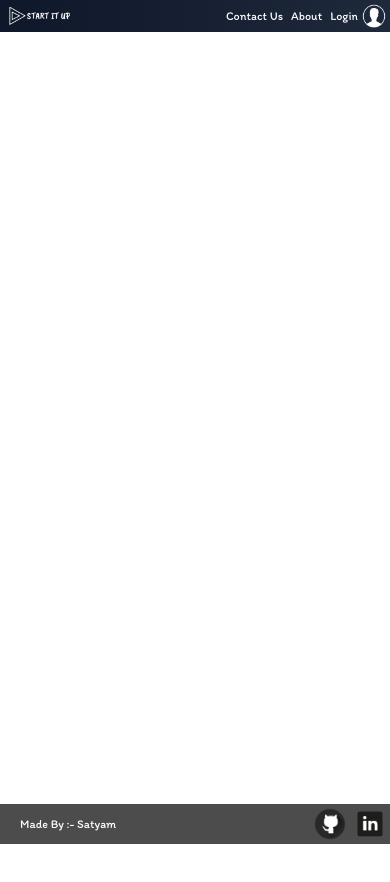
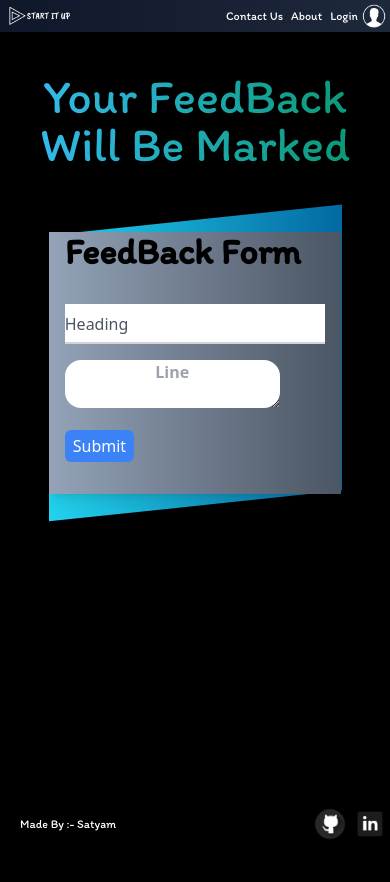
Before and after one commit to kalviumcommunity/S59_SatyamSharma_StartItUp, a React (Vite) app in the folder client/: page /feedback in a window 390 px wide. Shown: the top 882 px of the page. Before the commit the page ends 844 px from the top, so only its background shows below. Built offline with nearby package versions, Linux system fonts and the light colour scheme; a web font is replaced by a local one.

Commit message:
FeedBack Page Added

```diff
--- a/client/src/App.jsx
+++ b/client/src/App.jsx
@@ -6,6 +6,7 @@ import Footer from './components/Footer';
 import VerifiedUser from './Pages/VerifiedUser';
 import Publish from './Pages/Publish';
 import Streaming from './components/Streaming';
+import Feedback from './Pages/Feedback';
 
 
 function App() {
@@ -17,6 +18,8 @@ function App() {
         <Route path='verifiedUser' element={<VerifiedUser />} />
         <Route path='publishUser' element={<Publish />} />
         <Route path='streaming' element={<Streaming />} />
+        <Route path='feedback' element={<Feedback />} />
+
       </Routes>
       <Footer/>
     </div>
--- /dev/null
+++ b/client/src/Pages/Feedback.jsx
@@ -0,0 +1,49 @@
+import React from 'react'
+
+function Feedback() {
+  return (
+    <div className='flex items-center min-[450px]:flex-row  flex-col justify-around'>
+
+        <div className='p-1 sm:w-2/6 w-full pt-10 sm:pt-0'>
+            <h1 className='text-transparent bg-clip-text bg-gradient-to-r to-emerald-600 from-sky-400 text-5xl pt-8 p-2 lg:text-7xl xl:text-8xl font-itim text-center min-[400px]:text-7xl  sm:text-6xl '>Your FeedBack Will Be Marked</h1>
+
+        </div>
+    <div className="min-h-screen sm:w-1/2 w-3/4 m-10   flex flex-col  sm:py-12 sm:justify-center" >
+
+
+<div className="relative py-3 sm:max-w-xl sm:mx-auto">
+    <div
+        className="absolute inset-0 bg-gradient-to-r from-cyan-400 to-sky-700 shadow-lg transform -skew-y-6 sm:skew-y-0 sm:-rotate-6 sm:rounded-3xl">
+    </div>
+    <div className="relative px-4  bg-gradient-to-r from-slate-400 to-gray-600 shadow-lg sm:rounded-3xl sm:p-10">
+        <div className="max-w-md mx-auto">
+            <div>
+                <h1 className=" font-semibold font-itim text-4xl">FeedBack Form</h1>
+            </div>
+            <div className="divide-y divide-gray-200">
+    <div className="py-8 text-base leading-6 space-y-4 text-gray-700 sm:text-lg sm:leading-7">
+                    <div className="relative">
+                        <input autocomplete="off" id="Heading" name="Heading" type="contentbox" className="peer text-center placeholder-transparent h-10 w-full border-b-2 border-gray-300 text-gray-900 focus:outline-none focus:borer-rose-600" placeholder="Heading" />
+                        <label for="Heading" className="absolute left-0 -top-3.5 text-gray-600 text-sm peer-placeholder-shown:text-base peer-placeholder-shown:text-gray-440 peer-placeholder-shown:top-2 transition-all peer-focus:-top-3.5 peer-focus:text-gray-600 peer-focus:text-sm">Heading</label>
+                    </div>
+                    <textarea
+                    type='text'
+                    name='line'
+                    placeholder='Line'
+                    className='text-black font-bold text-center rounded-2xl max-h-36  resize-y  my-2 '
+                    required
+                    />
+                    <div className="relative">
+                        <button className="bg-blue-500 text-white rounded-md px-2 py-1">Submit</button>
+                    </div>
+                </div>
+            </div>
+        </div>
+    </div>
+</div>
+</div>
+</div>
+  )
+}
+
+export default Feedback
--- a/client/src/Pages/Home.jsx
+++ b/client/src/Pages/Home.jsx
@@ -15,10 +15,16 @@ function Home() {
       <div className= {`bg-gradient-to-r from-slate-900 to-slate-800 lg:h-3/4 h-4/5 lg:flex sm:top-20  lg:items-center z-20 left-0 top-10 p-2  lg:flex-col rounded-lg lg:m-5 lg:mt-20 ${isOpen?"fixed":"hidden"}  `}>
       <button  onClick={() => setIsOpen(!isOpen)}>{isOpen?<img src={cross} alt="close" className="transform transition w-8 rounded-md"/>:null}</button>
         <div className='flex h-full items-center flex-col '>
+          <Link to='/feedback'>
         <button className='text-black bg-white p-2 font-itim  hover:scale-105 rounded m-3 w-32 mx-6'>Feedback</button>
+        </Link>
         <button className='text-black bg-white p-2 font-itim hover:scale-105  rounded m-3 w-32 mx-6'>Connect</button>
         <button className='text-black bg-white p-2 font-itim hover:scale-105  rounded m-3 w-32 mx-6'>Trending</button>
+        <button className='text-black bg-white p-2 font-itim hover:scale-105  rounded m-3 w-32 mx-6'>Investor</button>
+        <button className='text-black bg-white p-2 font-itim hover:scale-105  rounded m-3 w-32 mx-6'>Strike</button>
         <button className='text-black bg-white p-2 font-itim hover:scale-105  rounded m-3 w-32 mx-6'>New</button>
+
+
         {isOpen?
         <div className='bottom-5 absolute'>
         <button className='bg-gradient-to-r from-pink-500 to-rose-500 p-2 font-itim font-semibold  hover:scale-105 rounded '>Report Issue</button>
--- a/client/src/Pages/Publish.jsx
+++ b/client/src/Pages/Publish.jsx
@@ -43,7 +43,7 @@ function Publish() {
 		<div className="relative px-4  bg-gradient-to-r from-slate-400 to-gray-600 shadow-lg sm:rounded-3xl sm:p-10">
 			<div className="max-w-md mx-auto">
 				<div>
-					<h1 className=" font-semibold font-itim text-4xl">Investor Profile</h1>
+					<h1 className=" font-semibold font-itim text-4xl">Content Details</h1>
 				</div>
 				<div className="divide-y divide-gray-200">
 					<div className="py-8 text-base leading-6 space-y-4 text-gray-700 sm:text-lg sm:leading-7">
--- a/client/src/components/Streaming.jsx
+++ b/client/src/components/Streaming.jsx
@@ -2,11 +2,12 @@ import React, { useState } from 'react'
 
 function Streaming() {
 
-     const[open,setopen]=useState(false);
+     const handleThumb = (event) => {
+        event.target.hidden = true;
+      };
 
-     const handleThumb=()=>{
-        setopen(!open);
-     }
+
+
 
   return (
     <div className='bg-black pt-32'>
@@ -19,13 +20,15 @@ function Streaming() {
         </div>
         <div className='flex justify-center  flex-wrap pb-10 items-center'>
             <div className='bg-slate-800 min-w-64 flex justify-center items-center flex-col  m-5 p-3 rounded-xl text-center text-white w-2/5'>
-                <div className='mb-2'>
+                <div className='mb-2 flex justify-between items-center w-full '>
+                <h1>Strike</h1>
                 <h1 className='text-3xl font-itim'>Start Up Name</h1>
+                <h2 className='p-1  right-2'>Strike</h2>
                 </div>
-                {open?
-                <iframe src="https://drive.google.com/file/d/1u_KuT0SmMnwkfdivcyfQHgEREkwCBIML/preview"  className='w-full lg:h-56 xl:h-72 md:h-42 h-32'   allowFullScreen='allowFullScreen'  allow="autoplay"></iframe>:
-                <img className='lg:h-56 xl:h-72 md:h-42 rounded-lg  h-32'  src='https://img.freepik.com/free-photo/abstract-autumn-beauty-multi-colored-leaf-vein-pattern-generated-by-ai_188544-9871.jpg' onClick={()=>handleThumb()}></img>
-}
+                <div className='flex items-center w-full justify-center flex-col'>
+                <img className={`lg:h-56 z-10 absolute   xl:h-72 md:h-42  rounded-lg h-32`} onClick={handleThumb}   src='https://img.freepik.com/free-photo/abstract-autumn-beauty-multi-colored-leaf-vein-pattern-generated-by-ai_188544-9871.jpg'></img>
+                <iframe src="https://drive.google.com/file/d/1u_KuT0SmMnwkfdivcyfQHgEREkwCBIML/preview"  className='lg:h-56 w-full px-10 xl:h-72 md:h-42 h-32'   allowFullScreen='allowFullScreen'  allow="autoplay"></iframe>
+                </div>
                 <div className='flex mt-3'>
                     <div className='flex flex-col lg:w-2/3   lg:mt-3 mt-0 '>
                         <button className='text-black bg-white rounded-xl p-0.5 text-xs lg:my-1.5 my-1'>Request Box</button>
@@ -51,14 +54,14 @@ function Streaming() {
                 </div>
             </div>
 
-<div className='bg-slate-800 min-w-64 flex justify-center items-center flex-col  m-5 p-3 rounded-xl text-center text-white w-2/5'>
+<div className='bg-slate-800 min-w-64 flex justify-center  items-center flex-col  m-5 p-3 rounded-xl text-center text-white w-2/5'>
                 <div className='mb-2'>
                 <h1 className='text-3xl font-itim'>Start Up Name</h1>
                 </div>
-                {open?
-                <iframe src="https://drive.google.com/file/d/1u_KuT0SmMnwkfdivcyfQHgEREkwCBIML/preview"  className='w-full lg:h-56 xl:h-72 md:h-42 h-32'   allowFullScreen='allowFullScreen'  allow="autoplay"></iframe>:
-                <img className='lg:h-56 xl:h-72 md:h-42 rounded-lg  h-32'  src='https://img.freepik.com/free-photo/abstract-autumn-beauty-multi-colored-leaf-vein-pattern-generated-by-ai_188544-9871.jpg' onClick={()=>handleThumb()}></img>
-}
+                <div className='flex items-center justify-center flex-col'>
+                <img className={`lg:h-56 z-10 absolute  xl:h-72 md:h-42    rounded-lg h-32`} onClick={handleThumb}   src='https://img.freepik.com/free-photo/abstract-autumn-beauty-multi-colored-leaf-vein-pattern-generated-by-ai_188544-9871.jpg'></img>
+                <iframe src="https://drive.google.com/file/d/1u_KuT0SmMnwkfdivcyfQHgEREkwCBIML/preview"  className='w-full lg:h-56 xl:h-72 md:h-42 h-32'   allowFullScreen='allowFullScreen'  allow="autoplay"></iframe>
+                </div>
                 <div className='flex mt-3'>
                     <div className='flex flex-col lg:w-2/3   lg:mt-3 mt-0 '>
                         <button className='text-black bg-white rounded-xl p-0.5 text-xs lg:my-1.5 my-1'>Request Box</button>
--- a/client/tailwind.config.js
+++ b/client/tailwind.config.js
@@ -21,7 +21,10 @@ export default {
         'roboto': ['Roboto', 'sans-serif'],
         'rubik-bubbles': ['Rubik Bubbles', 'sans-serif'],
         'sofia': ['Sofia', 'cursive'],
-      }
+      },
+      minWidth: {
+        '400px': '400px',
+      },
 
     },
   },
```
Also changed, not shown: client/src/Pages/VerifiedUser.jsx (+14 -13 lines).
